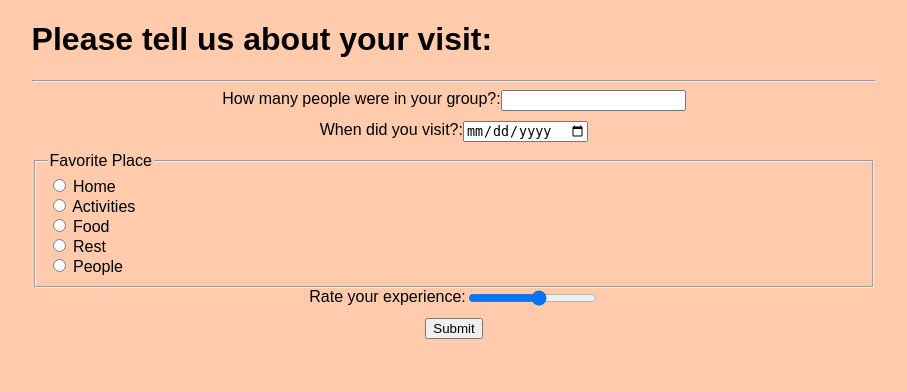
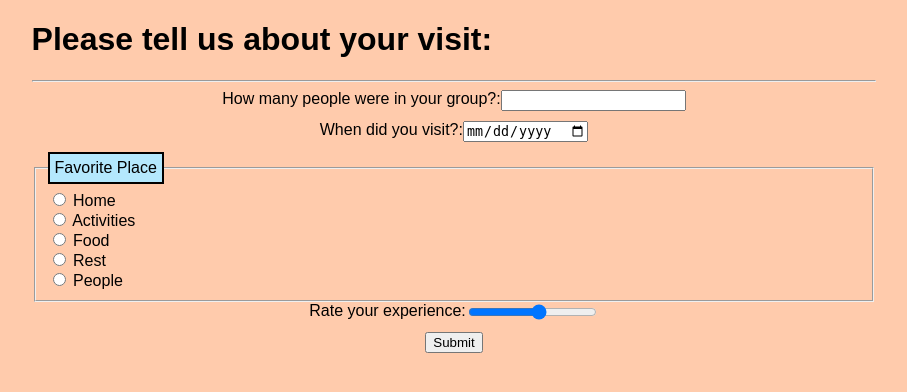
Before and after one commit to jht3250/ISTE240, a PHP site: page /html/index.html in a window 1280 px wide. Shown: the part 118-510 px from the top of the page, without its empty margins (186-1093 px from the left). Run offline with PHP 8.4, Linux system fonts and the light colour scheme.

Commit message:
Added documentation in EX04 and minor styling. Ready to submit.

```diff
--- a/EX04/css/styles.css
+++ b/EX04/css/styles.css
@@ -63,3 +63,10 @@ form div {
 main {
     margin: 0 17%;
 }
+
+legend {
+    border-style: solid;
+    border-width: 2px;
+    padding: 5px;
+    background-color: rgb(180, 232, 253)
+}
```
